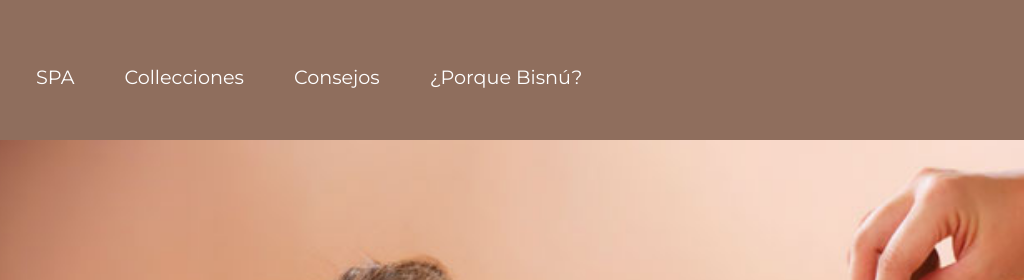
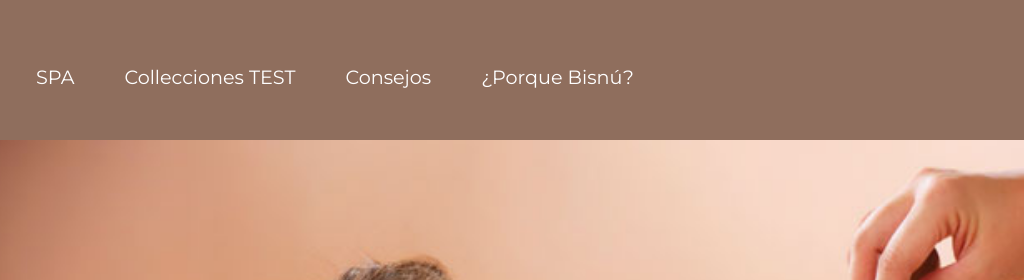
Before and after one commit to icplana/WebTFM, a plain HTML site: page index.html in a window 1280 px wide. Shown: the top 280 px of the page, 119-1143 px from the left. Drawn offline with Linux system fonts and the light colour scheme.

Commit message:
test actualizacion netlify

```diff
--- a/index.html
+++ b/index.html
@@ -16,7 +16,7 @@
     <header>
         <div id="headerLogoDiv" "><img src=" /images/logo/logo roudn.png" alt="Visnú"></div>
         <div id="spaDiv" class="header_box">SPA</div>
-        <div id="collectionDiv" class="header_box">Collecciones</div>
+        <div id="collectionDiv" class="header_box">Collecciones TEST</div>
         <div id="consejosDiv" class="header_box">Consejos</div>
         <div id="whyVisnu" class="header_box">¿Porque Bisnú?</div>
         <div id="registrationBox" class="header_box"><img src="/images/user.png" alt=""></div>
```
